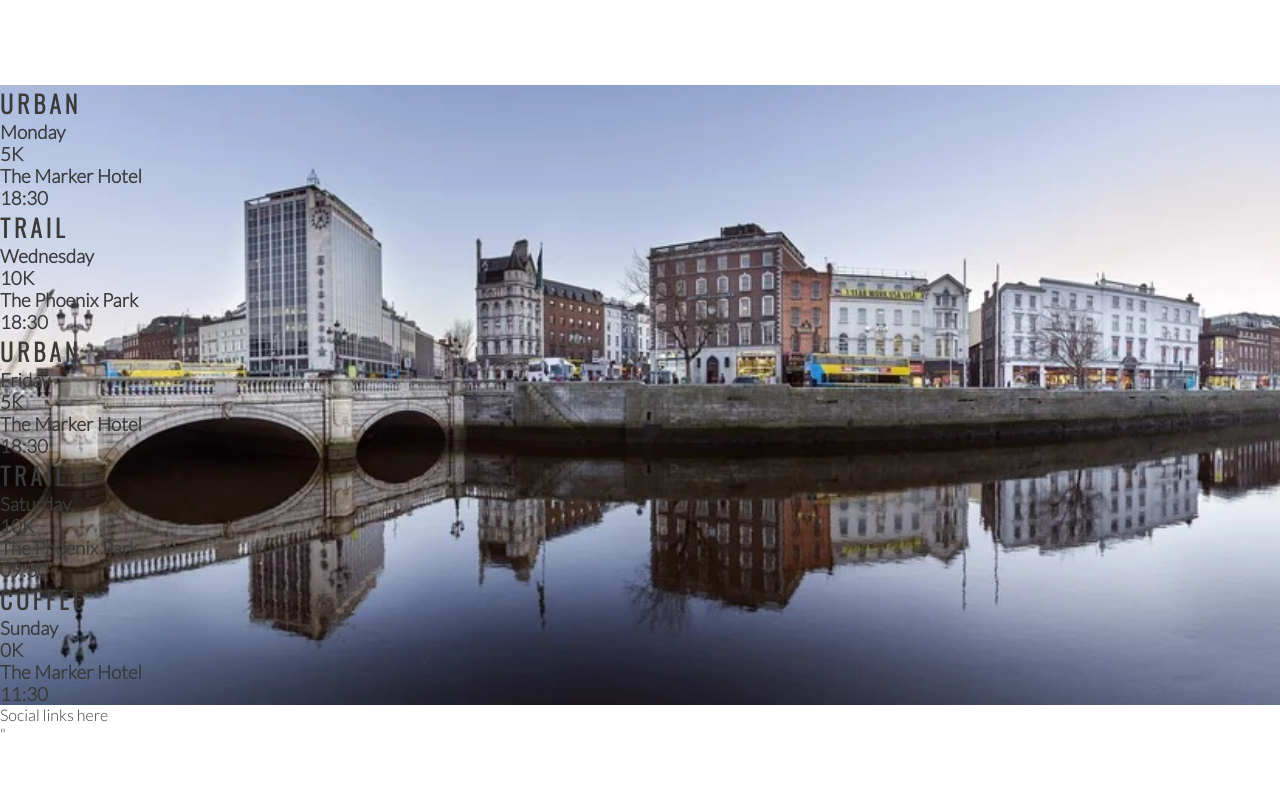
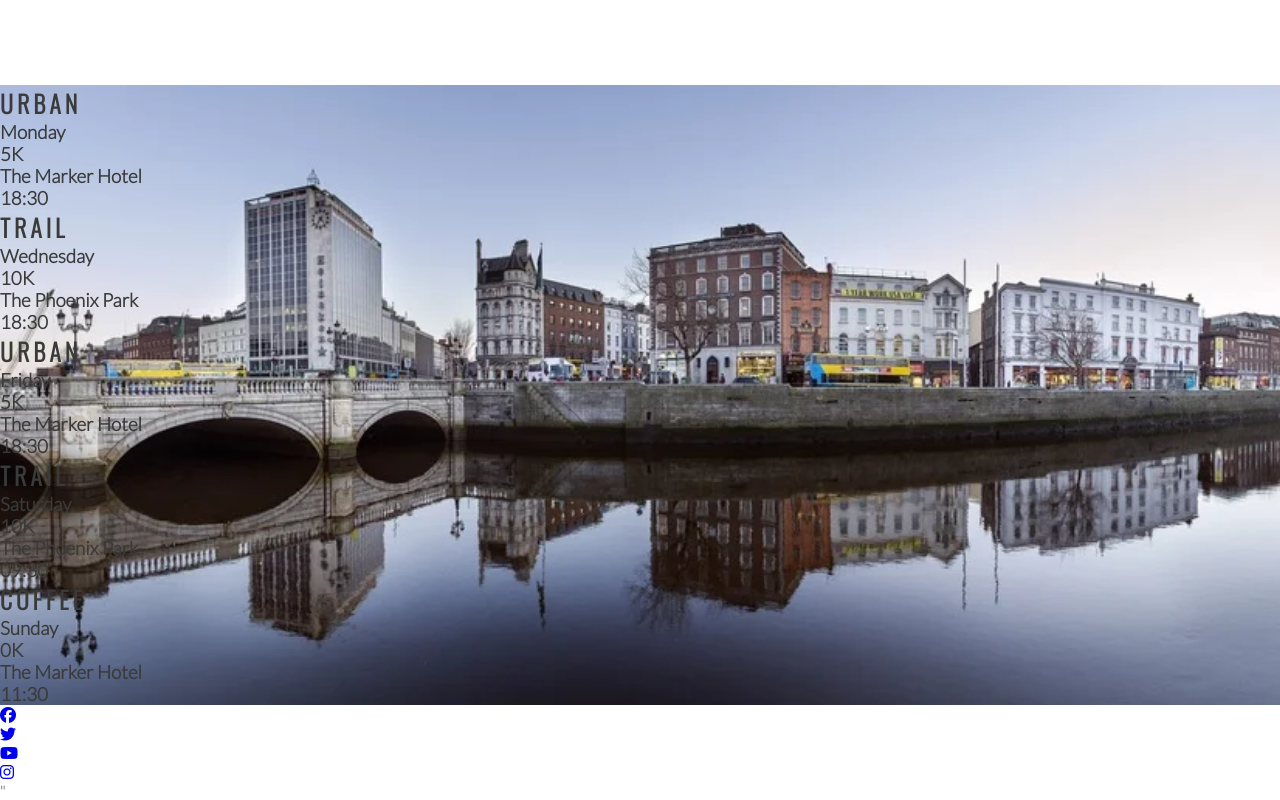
Before and after one commit to jonathanwhitedev/love-running, a plain HTML site: page index.html in a window 1280 px wide. Shown: the part 1210-2010 px from the top of the page. Before the commit the page ends 1953 px from the top, so only its background shows below. Drawn offline with nearby package versions, Linux system fonts and the light colour scheme.

Commit message:
Add social media icons to footer

```diff
--- a/index.html
+++ b/index.html
@@ -119,7 +119,24 @@
         </div>
     </section>
     <footer>
-        Social links here
+        <ul>
+            <li>
+                <a href="https://facebook.com" target="_blank"
+                rel="noopener" aria-label="Visit our Facebook page (opens in a new tab)"><i class="fa-brands fa-facebook"></i></a>
+            </li>
+            <li>
+                <a href="https://twitter.com" target="_blank"
+                rel="noopener" aria-label="Visit our Twitter page (opens in a new tab)"><i class="fa-brands fa-twitter"></i></a>
+            </li>
+            <li>
+                <a href="https://youtube.com" target="_blank"
+                rel="noopener" aria-label="Visit our Youtube page (opens in a new tab)"><i class="fa-brands fa-youtube"></i></a>
+            </li>
+            <li>
+                <a href="https://instagram.com" target="_blank"
+                rel="noopener" aria-label="Visit our Instagram page (opens in a new tab)"><i class="fa-brands fa-instagram"></i></a>
+            </li>
+        </ul>
     </footer>
 
     <!-- font awesome script -->
```
